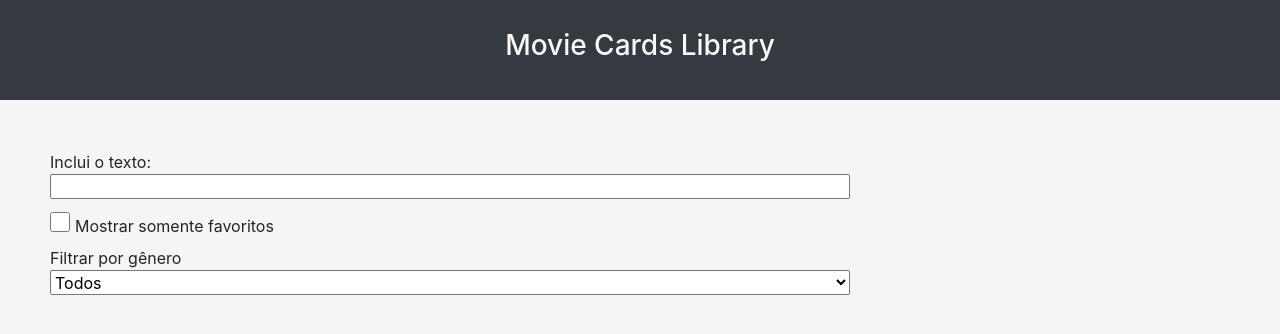
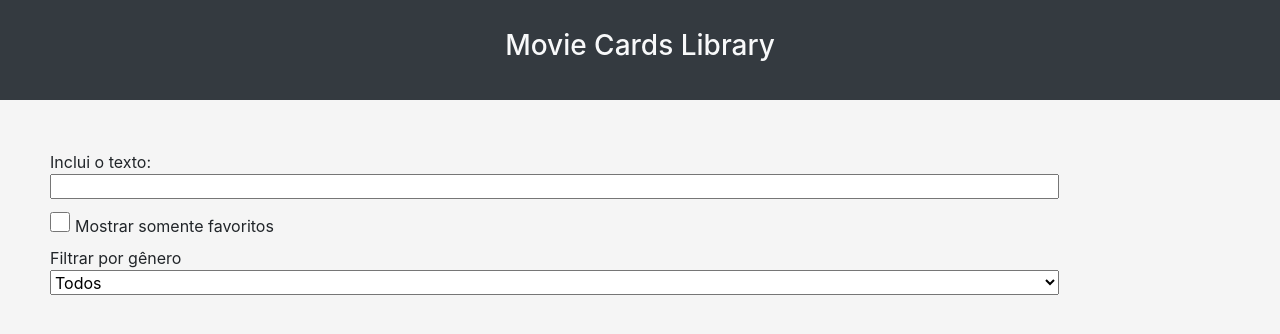
Before and after one commit to tryber/sd-05-block12-project-movie-card-library-stateful, a React (Create React App) app: page / in a window 1280 px wide. Shown: the top 334 px of the page. Built offline with nearby package versions, Linux system fonts and the light colour scheme.

Commit message:
Formulario done

```diff
--- a/src/App.css
+++ b/src/App.css
@@ -90,7 +90,7 @@ body {
 }
 
 .caixaImput {
-  width: 100vh;
+  width: 100ch;
   height: 25px;
 }
 
--- a/src/components/SearchBar.jsx
+++ b/src/components/SearchBar.jsx
@@ -1,30 +1,55 @@
 import React from 'react';
 
 class SearchBar extends React.Component {
-  render() {
-    const { searchText, onSearchTextChange, bookmarkedOnly,
-      onBookmarkedChange, selectedGenre, onSelectedGenreChange } = this.props;
+
+  incluir() {
+    const { searchText, onSearchTextChange } = this.props;
     return (
-      <form className="formulario">
-        <div className="search">
-          <label>
-          Inclui o texto:<br></br>
+      <div>
+        <label htmlFor="searchText" >
+          Inclui o texto:<br />
           <input
-            className="searchText caixaImput" type="text"
-            value={searchText} onChange={onSearchTextChange}
+            className="searchText caixaImput"
+            name="searchText"
+            type="text"
+            value={searchText}
+            onChange={onSearchTextChange}
           />
         </label>
       </div>
-        <div className="search">
-          <label>
-          <input className="caixaCheck" type="checkbox" checked={bookmarkedOnly} onChange={onBookmarkedChange} />
+    );
+  }
+
+  favorito() {
+    const { bookmarkedOnly, onBookmarkedChange } = this.props;
+    return (
+      <div>
+        <label htmlFor="caixaCheck">
+          <input
+            className="caixaCheck"
+            name="caixaCheck"
+            type="checkbox"
+            checked={bookmarkedOnly}
+            onChange={onBookmarkedChange}
+          />
         Mostrar somente favoritos
         </label>
       </div>
+    );
+  }
+
+  filtroGenero() {
+    const { selectedGenre, onSelectedGenreChange } = this.props;
+    return (
       <div>
-          <label>
-            Filtrar por gênero<br></br>
-          <select className="caixaImput" value={selectedGenre} onChange={onSelectedGenreChange}>
+        <label htmlFor="caixaImput">
+          Filtrar por gênero<br />
+          <select
+            className="caixaImput"
+            name="caixaImput"
+            value={selectedGenre}
+            onChange={onSelectedGenreChange}
+          >
             <option value="">Todos</option>
             <option value="action">Ação</option>
             <option value="comedy">Comédia</option>
@@ -32,6 +57,21 @@ class SearchBar extends React.Component {
           </select>
         </label>
       </div>
+    );
+  }
+
+  render() {
+    return (
+      <form className="formulario">
+        <div>
+          {this.incluir()}
+        </div>
+        <div>
+          {this.favorito()}
+        </div>
+        <div>
+          {this.filtroGenero()}
+        </div>
       </form>
     );
   }
```
Lines whose indentation alone changed are shown as unchanged.
